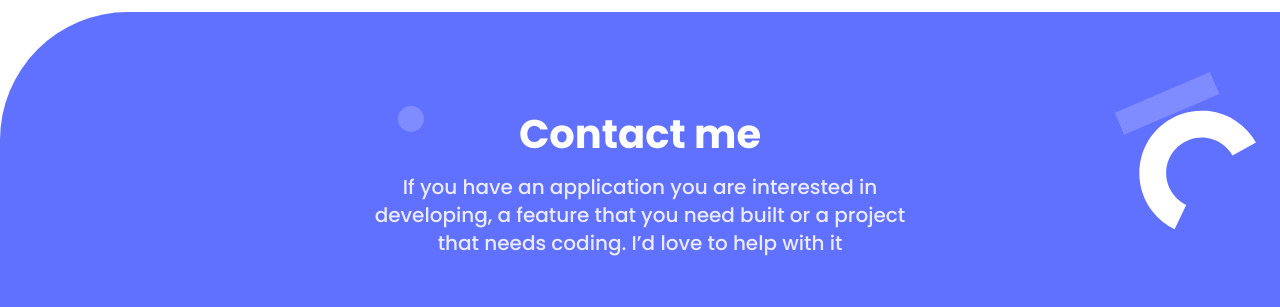
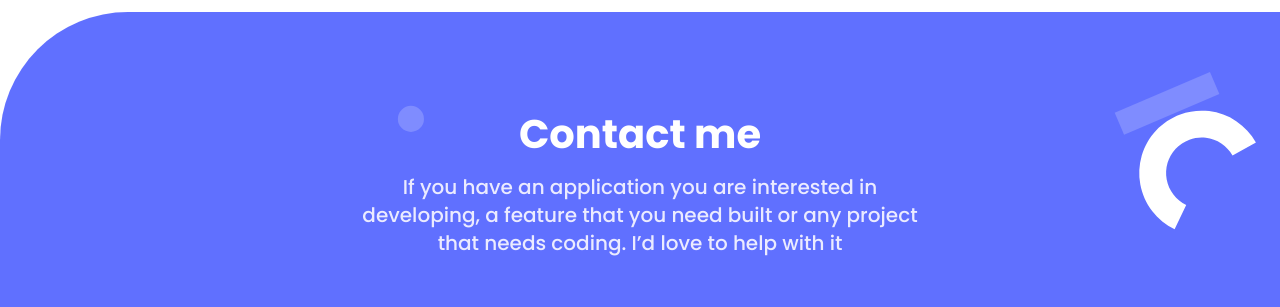
Before and after one commit to ridabensalem/ridabensalem.github.io, a website: page index.html in a window 1280 px wide. Shown: the part 3580-3887 px from the top of the page. Drawn offline with Linux system fonts and the light colour scheme.

```diff
--- a/index.html
+++ b/index.html
@@ -434,7 +434,7 @@
         <h2 class="contact__title fw-700 fz-40 lh-52">Contact me</h2>
         <p class="contact__dsc fw-500 fz-20 lh-28">
           If you have an application you are interested in developing, a
-          feature that you need built or a project that needs coding. I’d love
+          feature that you need built or any  project that needs coding. I’d love
           to help with it
         </p>
         <form id="form" action="https://formspree.io/f/xzbwnnow" method="post">
```
